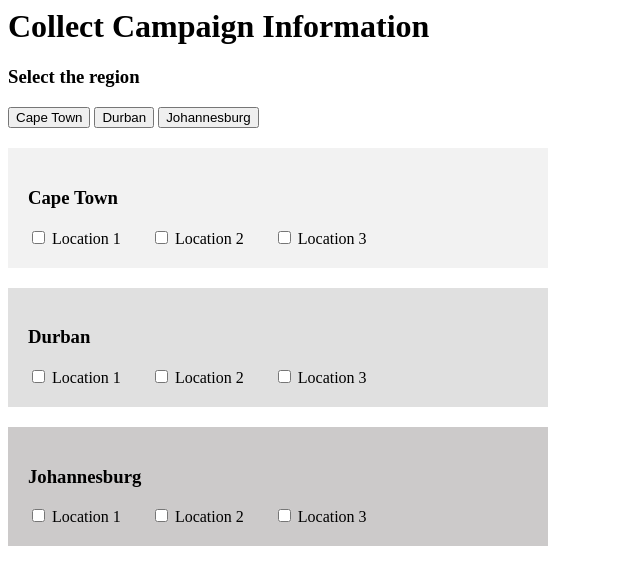
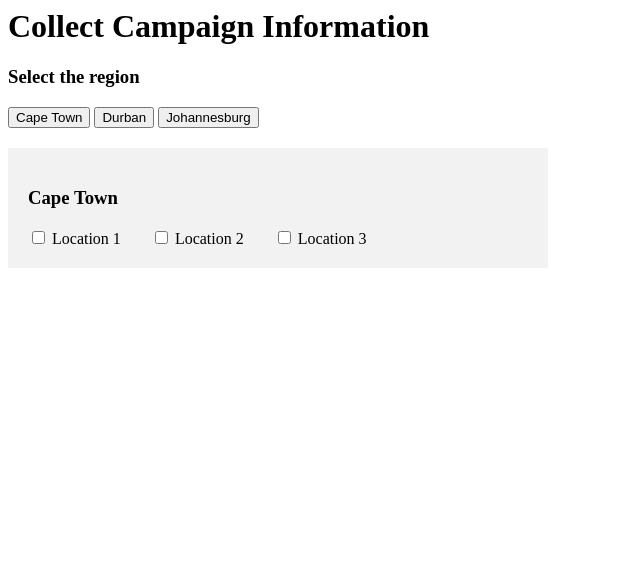
Before and after one commit to AnrichVigus-Dev/TractorOutdoor-Legacy, a PHP site: page /step2-b.php in a window 1280 px wide. Shown: the top 585 px of the page, without its empty margins (0-640 px from the left). Run offline with PHP 8.4, Linux system fonts and the light colour scheme.

Commit message:
upadet
update

```diff
--- a/css/style.css
+++ b/css/style.css
@@ -0,0 +1,21 @@
+
+
+
+
+/* Step 2 B CSS */
+
+#region-capetown{
+    background-color:#f2f2f2; width:500px; padding:20px; margin-top:20px;
+}
+
+.clicked{
+    display: block
+}
+
+#region-durban{
+    background-color:#f2f2f2; width:500px; padding:20px; margin-top:20px; display: none;
+}
+
+#region-johannesburg{
+    background-color:#f2f2f2; width:500px; padding:20px; margin-top:20px; display: none;
+}
--- a/step2-b.php
+++ b/step2-b.php
@@ -3,6 +3,7 @@
     <meta charset="UTF-8">
     <meta http-equiv="X-UA-Compatible" content="IE=edge">
     <meta name="viewport" content="width=device-width, initial-scale=1.0">
+  <link rel="stylesheet" href="./css/style.css">
     <title>Step 2</title>
 </head>
 <body>
@@ -13,12 +14,12 @@
 
 <h3>Select the region</h3>
 
-<button>Cape Town</button>
-<button>Durban</button>
-<button>Johannesburg</button>
+<button id="btn-cpt">Cape Town</button>
+<button id="btn-durban">Durban</button>
+<button id="btn-jhb">Johannesburg</button>
 
 <!-- CAPE TOWN -->
-<section id="region-capetown" style="background-color:#f2f2f2; width:500px; padding:20px; margin-top:20px">
+<section id="region-capetown">
 <h3>Cape Town</h3>
 <div class="region-selction-cont" style="display:flex; width:800px; gap:30px">
     <div class="region-selction-inner">
@@ -41,7 +42,7 @@
 </section>
 
 <!-- DURBAN -->
-<section id="region-durban" style="background-color:#e0e0e0; width:500px; padding:20px;  margin-top:20px">
+<section id="region-durban" >
 <h3>Durban</h3>
 <div class="region-selction-cont" style="display:flex; width:800px; gap:30px">
     <div class="region-selction-inner">
@@ -64,7 +65,7 @@
 </section>
 
 <!-- JOHANNESBURG -->
-<section id="region-johannesburg" style="background-color:#cccaca; width:500px; padding:20px;  margin-top:20px">
+<section id="region-johannesburg"  >
 <h3>Johannesburg</h3>
 <div class="region-selction-cont" style="display:flex; width:800px; gap:30px">
     <div class="region-selction-inner">
@@ -89,6 +90,44 @@
 
 
 <!-- Javascript link -->
-<script src="./js/main.js"></script>
+<script>
+        // Cape Town
+const targetCpt = document.getElementById("region-capetown");
+const btn = document.getElementById("btn-cpt");
+    btn.onclick = function () {
+      if (targetCpt.style.display !== "none") {
+        targetCpt.style.display = "none";
+      } else {
+        targetCpt.style.display = "block";
+      }
+    };
+
+
+// Durban
+const targetDurban = document.getElementById("region-durban");
+const btn = document.getElementById("btn-durban");
+    btn.onclick = function () {
+      if (targetDurban.style.display !== "none") {
+        targetDurban.style.display = "none";
+      } else {
+        targetDurban.style.display = "block";
+      }
+    };
+
+
+// Johannesburg
+const targetDiv = document.getElementById("region-johannesburg");
+const btn = document.getElementById("btn-jhb");
+    btn.onclick = function () {
+      if (targetDiv.style.display !== "none") {
+        targetDiv.style.display = "none";
+      } else {
+        targetDiv.style.display = "block";
+      }
+    };
+
+
+</script>
+
 </body>
 </html>
```
